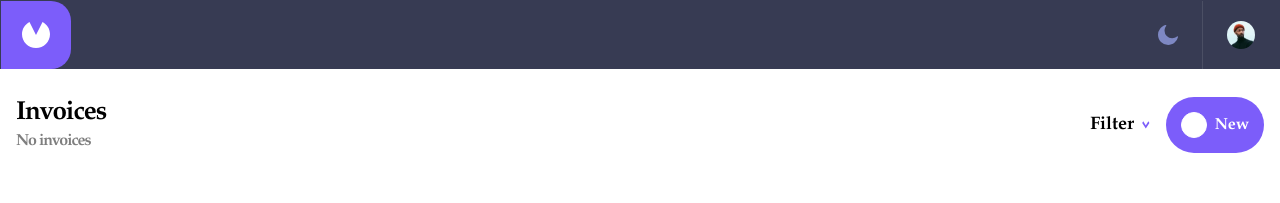
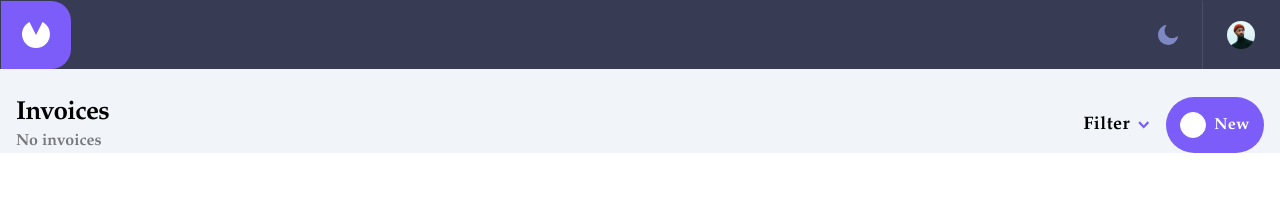
Before and after one commit to AjDev00/Invoice-App, a React (Vite) app: page / in a window 1280 px wide. Shown: the top 203 px of the page. Built offline with nearby package versions, Linux system fonts and the light colour scheme.

Commit message:
modified:   src/App.jsx 	modified:   src/components/Home/Display.jsx

```diff
--- a/src/App.jsx
+++ b/src/App.jsx
@@ -13,7 +13,7 @@ function App() {
     <AppContext.Provider value={{ toggle, setToggle }}>
       <div className="App">
         <Header />
-        <div>
+        <div className="bg-slate-100">
           <Display />
         </div>
       </div>
--- a/src/components/Home/Display.jsx
+++ b/src/components/Home/Display.jsx
@@ -7,17 +7,15 @@ export default function Display() {
     <div>
       <div className="font-eb-garamond flex flex-row justify-between px-4 pt-7 items-center">
         <div>
-          <div className="font-bold text-[26px] tracking-[-1px] leading-8">
+          <div className="font-bold text-[26px] tracking-tight leading-8">
             Invoices
           </div>
-          <div className="font-extrabold tracking-[-1px] opacity-50">
-            No invoices
-          </div>
+          <div className="font-extrabold opacity-50">No invoices</div>
         </div>
         <div className="flex flex-row gap-4">
           <div className="flex flex-row justify-center items-center gap-2">
-            <div className="font-bold text-[18px]">Filter</div>
-            <img src={arrowDown} alt="" className="w-2 h-2" />
+            <div className="font-bold text-[18px] tracking-wide">Filter</div>
+            <img src={arrowDown} alt="" className="w-3 h-2" />
           </div>
           <div className="flex flex-row gap-2 justify-center items-center border border-transparent bg-[#7C5DFA] rounded-full w-14 px-12 h-14">
             <img
@@ -25,7 +23,7 @@ export default function Display() {
               alt=""
               className="w-3 h-3 border border-white bg-white rounded-full p-3"
             />
-            <div className="text-white font-semibold">New</div>
+            <div className="text-white font-semibold tracking-wide">New</div>
           </div>
         </div>
       </div>
```
